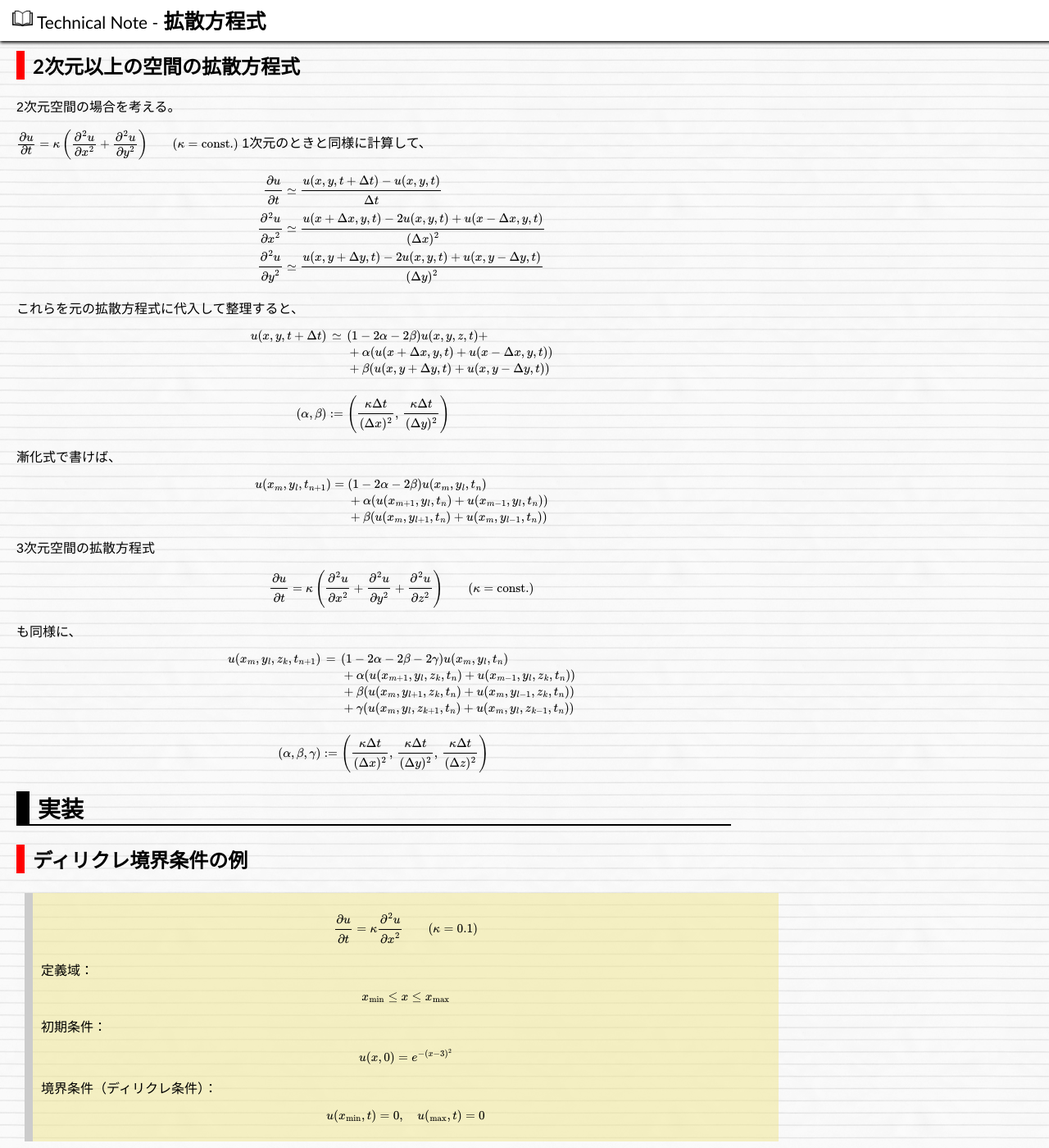
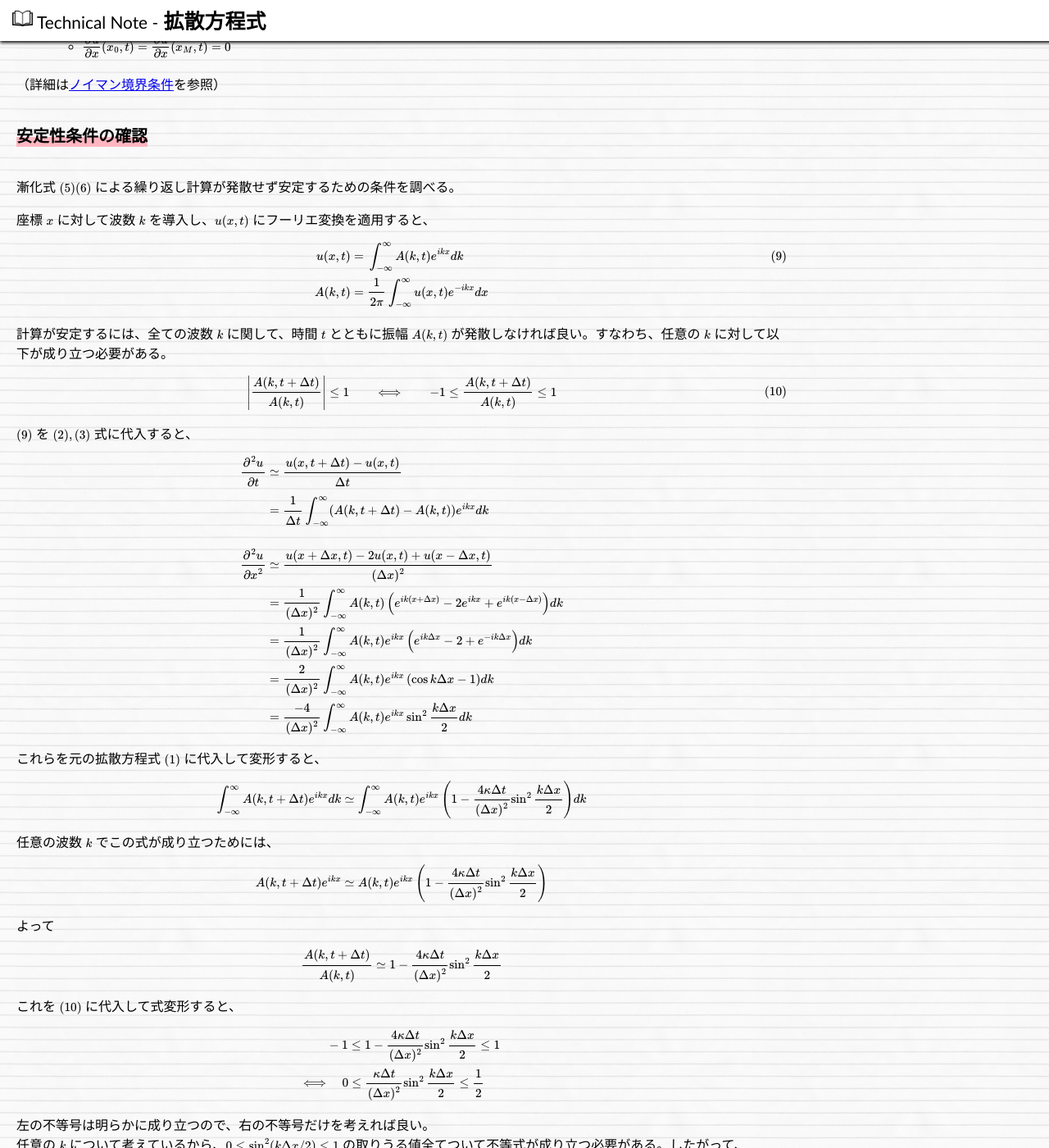
Before and after one commit to hkawabata/technical-note, a Jekyll site: the page built from docs/note/Algorithm/differential-equation/partial-differential-equation/diffusion-equation.md, in a window 1280 px wide and 1400 px high, scrolled down 3266 px. Shown: the whole window at 82% size. Built offline with Jekyll 4.4.1, drawn with Linux system fonts in a browser that asks for light colours; nearby versions of some CDN libraries; our own code applies the rules of GitHub Pages for plain Markdown files; formulas are drawn with MathJax 3; some of the changed text lies outside the part shown.

Commit message:
2023/12/28 12:21 update

````diff
--- a/docs/note/Algorithm/differential-equation/partial-differential-equation/diffusion-equation.md
+++ b/docs/note/Algorithm/differential-equation/partial-differential-equation/diffusion-equation.md
@@ -140,6 +140,7 @@ $$
     - 元々格子点 $x_m$ に存在した物理量 $u(x_m, t_n)$ から、両隣の格子点 $x_{m-1},x_{m+1}$ それぞれへ流れ出す流出量 $\alpha u(x_m, t_n)$ を引いたもの
 - 第2項 $\alpha (u(x_{m+1},t_n) + u(x_{m-1},t_n))$
     - 隣接する格子点 $x_{m+1}, x_{m-1}$ から $x_m$ へ流れ込んでくる流入量
+- 隣接格子点へ流れる量は、元々その格子点に存在した物理量 $u(x_m, t_n)$ に比例
 
 よって、拡散方程式の漸化式の物理的な意味は以下のように解釈できる。
 - 各格子点が今現在持っている物理量 $u$ が、時間と共に周囲へ流れ出す
@@ -160,7 +161,8 @@ $$
 境界における $u(x,t)$ の値が一定である場合に適用する。
 
 $$
-u(x_0) = \alpha = \mathrm{const.}, \quad u(x_M) = \beta = \mathrm{const.}
+u(x_0) = a = \mathrm{const.}, \quad u(x_M) = b = \mathrm{const.}
+\tag{7}
 $$
 
 例：
@@ -175,8 +177,9 @@ $$
 境界における勾配 $\cfrac{\partial u}{\partial x}$ の値が一定である場合に適用する。
 
 $$
-\cfrac{\partial u}{\partial x} (x_0, t) = \alpha = \mathrm{const.}, \quad
-\cfrac{\partial u}{\partial x} (x_M, t) = \beta = \mathrm{const.}
+\cfrac{\partial u}{\partial x} (x_0, t) = a = \mathrm{const.}, \quad
+\cfrac{\partial u}{\partial x} (x_M, t) = b = \mathrm{const.}
+\tag{8}
 $$
 
 例：
@@ -184,6 +187,111 @@ $$
     - $\cfrac{\partial u}{\partial x} (x_0, t) = \cfrac{\partial u}{\partial x} (x_M, t) = 0$
 
 （詳細は[ノイマン境界条件](../../../Math/calculus/differential-equation/boundary-condition/neumann-boundary-condition.md)を参照）
+
+
+### 安定性条件の確認
+
+漸化式 $(5)(6)$ による繰り返し計算が発散せず安定するための条件を調べる。
+
+座標 $x$ に対して波数 $k$ を導入し、$u(x, t)$ にフーリエ変換を適用すると、
+
+$$
+\begin{eqnarray}
+    u(x,t) &=& \int_{-\infty}^\infty A(k,t) e^{ikx} dk
+    \tag{9}
+    \\
+    A(k,t) &=& \cfrac{1}{2\pi} \int_{-\infty}^\infty u(x,t) e^{-ikx} dx
+\end{eqnarray}
+$$
+
+計算が安定するには、全ての波数 $k$ に関して、時間 $t$ とともに振幅 $A(k,t)$ が発散しなければ良い。すなわち、任意の $k$ に対して以下が成り立つ必要がある。
+
+$$
+\left\vert \cfrac{A(k,t+\Delta t)}{A(k,t)} \right\vert \le 1
+\qquad \Longleftrightarrow \qquad
+-1 \le \cfrac{A(k,t+\Delta t)}{A(k,t)} \le 1
+\tag{10}
+$$
+
+$(9)$ を $(2),(3)$ 式に代入すると、
+
+$$
+\begin{eqnarray}
+    \cfrac{\partial^2 u}{\partial t}
+    &\simeq&
+    \cfrac{u(x, t+\Delta t) - u(x, t)}{\Delta t}
+    \\ &=&
+    \cfrac{1}{\Delta t}
+    \int_{-\infty}^\infty (A(k,t+\Delta t) - A(k,t)) e^{ikx} dk
+    \\
+    \\
+    \cfrac{\partial^2 u}{\partial x^2}
+    &\simeq&
+    \cfrac{u(x+\Delta x, t) - 2u(x,t) + u(x-\Delta x, t)}{(\Delta x)^2}
+    \\ &=&
+    \cfrac{1}{(\Delta x)^2}
+    \int_{-\infty}^\infty A(k,t)\left(
+        e^{ik(x+\Delta x)} - 2 e^{ikx} + e^{ik(x-\Delta x)}
+    \right) dk
+    \\ &=&
+    \cfrac{1}{(\Delta x)^2}
+    \int_{-\infty}^\infty A(k,t) e^{ikx} \left(
+        e^{ik\Delta x} - 2 + e^{-ik\Delta x}
+    \right) dk
+    \\ &=&
+    \cfrac{2}{(\Delta x)^2}
+    \int_{-\infty}^\infty A(k,t) e^{ikx} \left(
+        \cos k\Delta x - 1
+    \right) dk
+    \\ &=&
+    \cfrac{-4}{(\Delta x)^2}
+    \int_{-\infty}^\infty A(k,t) e^{ikx} \sin^2 \cfrac{k\Delta x}{2} dk
+\end{eqnarray}
+$$
+
+これらを元の拡散方程式 $(1)$ に代入して変形すると、
+
+$$
+\int_{-\infty}^\infty A(k, t+\Delta t) e^{ikx} dk
+\simeq
+\int_{-\infty}^\infty A(k,t) e^{ikx} \left( 1 - \cfrac{4 \kappa \Delta t}{(\Delta x)^2} \sin^2 \cfrac{k\Delta x}{2} \right) dk
+$$
+
+任意の波数 $k$ でこの式が成り立つためには、
+
+$$
+A(k, t+\Delta t) e^{ikx}
+\simeq
+A(k,t) e^{ikx} \left( 1 - \cfrac{4 \kappa \Delta t}{(\Delta x)^2} \sin^2 \cfrac{k\Delta x}{2} \right)
+$$
+
+よって
+
+$$
+\cfrac{A(k,t+\Delta t)}{A(k,t)}
+\simeq
+1 - \cfrac{4 \kappa \Delta t}{(\Delta x)^2} \sin^2 \cfrac{k\Delta x}{2}
+$$
+
+これを $(10)$ に代入して式変形すると、
+
+$$
+\begin{eqnarray}
+    & -1 \le 1 - \cfrac{4 \kappa \Delta t}{(\Delta x)^2} \sin^2 \cfrac{k\Delta x}{2} \le 1
+    \\ \Longleftrightarrow &
+    0 \le \cfrac{\kappa \Delta t}{(\Delta x)^2} \sin^2 \cfrac{k\Delta x}{2} \le \cfrac{1}{2}
+\end{eqnarray}
+$$
+
+左の不等号は明らかに成り立つので、右の不等号だけを考えれば良い。
+任意の $k$ について考えているから、$0 \le \sin^2 (k\Delta x/2) \le 1$ の取りうる値全てついて不等式が成り立つ必要がある。したがって、
+
+$$
+\cfrac{\kappa \Delta t}{(\Delta x)^2} \le \cfrac{1}{2}
+\tag{11}
+$$
+
+これが求める安定性条件となる。
 
 
 ## 2次元以上の空間の拡散方程式
@@ -292,13 +400,65 @@ $$
 u(x_\mathrm{min}, t) = 0,\quad u(_\mathrm{max}, t) = 0
 $$
 
+$\kappa=0.1,\, \Delta x = 0.1,\, \Delta t = 0.01$ として安定条件が満たされるようにする：
+
+$$
+\cfrac{\kappa \Delta t}{(\Delta x)^2} = 0.1 \le \cfrac{1}{2}
+$$
+
 {% gist a38013791e705b0b314af9b946bdc35f ~PartialDifferentialEquationSolver.py %}
 
-{% gist a38013791e705b0b314af9b946bdc35f ~diffusion-flux.py %}
+{% gist a38013791e705b0b314af9b946bdc35f ~DiffusionEquationSolverWithFlux.py %}
+
+```python
+solver = DiffusionEquationSolverWithFlux(kappa=0.1)
+solver.solve(x_min=0, x_max=10.0, dx=0.1, dt=0.01, n_steps=5000)
+solver.draw_result_animation(plot_interval=100, ani_interval=100)
+solver.draw_result_image(interval=500)
+```
 
 ![partial-differential-eq](https://gist.github.com/assets/13412823/a544c22c-1b9c-492b-b238-851703747501)
 
 ![diffusion-equation-flux](https://gist.github.com/assets/13412823/1576cd67-d3e1-4461-8e5d-6f72f76ea5f1)
+
+
+## ディリクレ境界条件の例（安定性条件を破る）
+
+前節と同じ想定で、$\kappa=0.1,\, \Delta x = 0.04,\, \Delta t = 0.01$ として安定条件 $(11)$ を破ってみる：
+
+$$
+\cfrac{\kappa \Delta t}{(\Delta x)^2} = 0.625 \gt \cfrac{1}{2}
+$$
+
+```python
+solver = DiffusionEquationSolverWithFlux(kappa=0.1)
+solver.solve(x_min=0, x_max=10.0, dx=0.04, dt=0.01, n_steps=50)
+solver.draw_result_animation(plot_interval=2, ani_interval=100)
+solver.draw_result_image(interval=10)
+```
+
+![partial-differential-eq](https://gist.github.com/assets/13412823/8e31614e-1ba9-4a86-a5a3-ec571da29161)
+
+![diffusion-eq-notstable](https://gist.github.com/assets/13412823/6ea3c12a-2946-4227-bdc4-5de7dc1083df)
+
+
+> **【NOTE】境界条件ギリギリの挙動の確認**
+>
+> $\kappa=0.1,\,\Delta t = 0.01$ とした場合、
+>
+> $$
+\begin{eqnarray}
+    \Delta x = 0.0446 \quad \Longrightarrow \quad
+    \cfrac{\kappa \Delta t}{(\Delta x)^2} = 0.5027 \gt \cfrac{1}{2}
+    \\
+    \Delta x = 0.0448 \quad \Longrightarrow \quad
+    \cfrac{\kappa \Delta t}{(\Delta x)^2} = 0.4982 \lt \cfrac{1}{2}
+\end{eqnarray}
+$$
+>
+> | $\Delta x = 0.0446$ | $\Delta x = 0.0448$ |
+> | :-- | :-- |
+> | ![diffusion-giri-over](https://gist.github.com/assets/13412823/4827e548-289d-424b-804a-160ac5073996) | ![diffusion-giri-safe](https://gist.github.com/assets/13412823/2845fadf-7a96-4ccf-8e9a-1eaab1132627) |
 
 
 ## ノイマン境界条件の例
@@ -326,7 +486,14 @@ $$
 \cfrac{\partial u}{\partial x}(x_\mathrm{min}, t) = 0,\quad \cfrac{\partial u}{\partial x}(x_\mathrm{max}, t) = 0
 $$
 
-{% gist a38013791e705b0b314af9b946bdc35f ~diffusion-noflux.py %}
+{% gist a38013791e705b0b314af9b946bdc35f ~DiffusionEquationSolverWithNoFlux.py %}
+
+```python
+solver = DiffusionEquationSolverWithNoFlux(kappa=0.1)
+solver.solve(x_min=0, x_max=10.0, dx=0.1, dt=0.01, n_steps=5000)
+solver.draw_result_animation(plot_interval=100, ani_interval=100)
+solver.draw_result_image(interval=500)
+```
 
 ![partial-differential-eq](https://gist.github.com/assets/13412823/9896e3f2-7f45-457a-9bb6-5515566b24bf)
 
````
Also changed, not shown: docs/note/Algorithm/differential-equation/partial-differential-equation/poisson-equation.md (+11 -10 lines).
